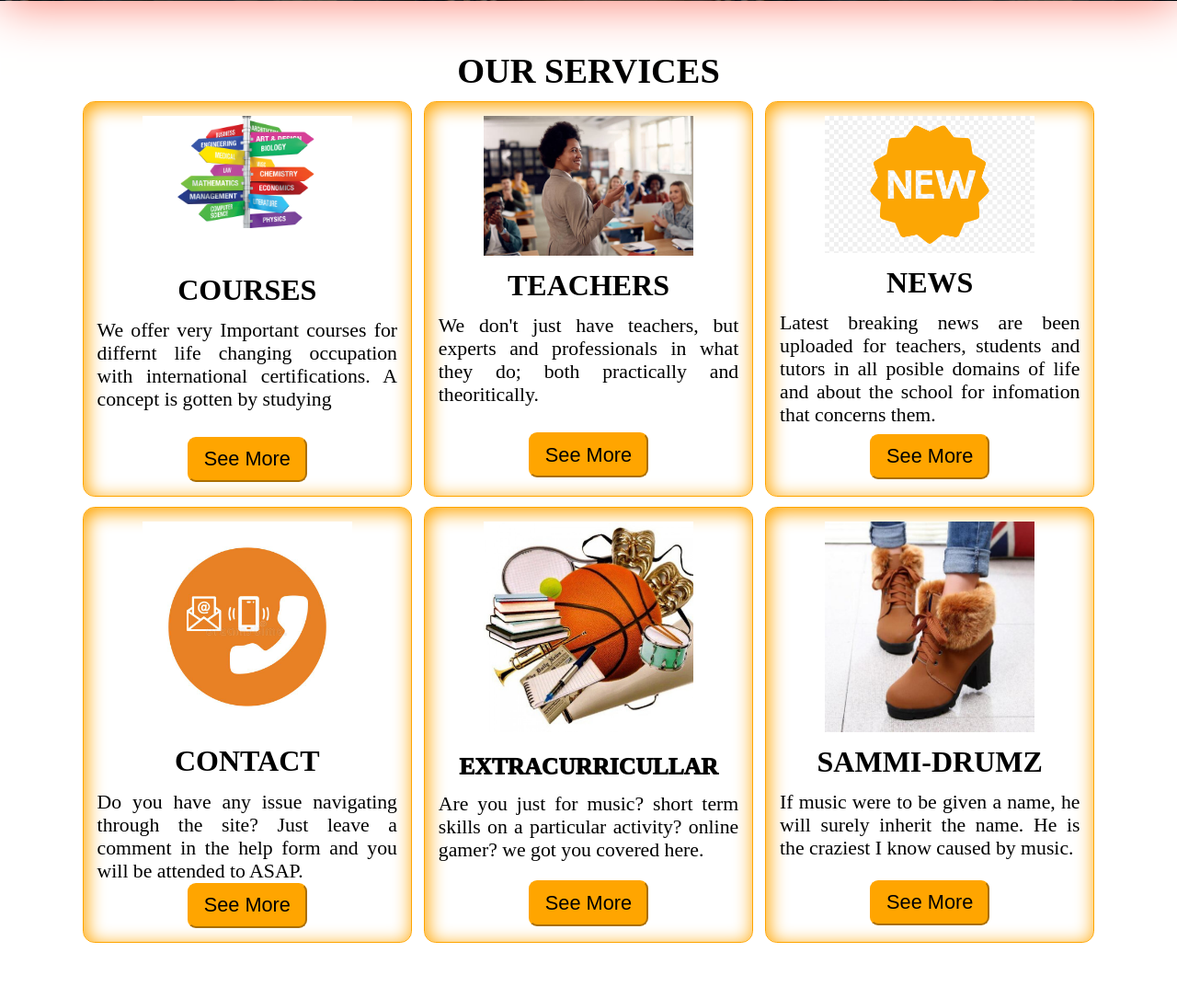
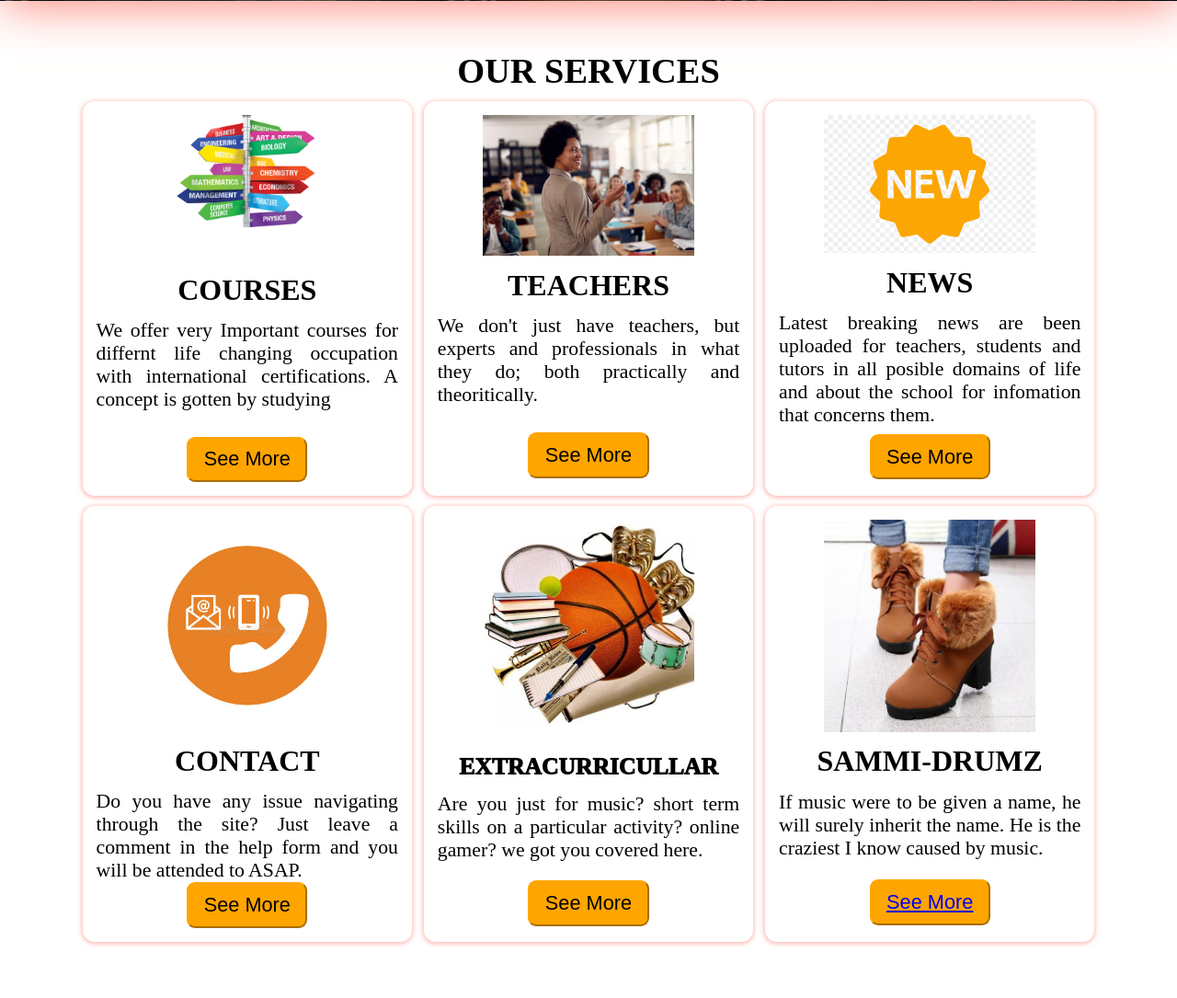
Before and after one commit to Sammi-Drums/Site-7, a PHP site: page / in a window 1280 px wide. Shown: the part 399-1484 px from the top of the page at 92% size. Run offline with PHP 8.4, Linux system fonts and the light colour scheme.

Commit message:
CardLinkingIndex

```diff
--- a/CSS/Style.css
+++ b/CSS/Style.css
@@ -30,7 +30,7 @@
 }
 .topic h2:hover{
     font-size: 3.1vw;
-    color: orange;
+    color: salmon;
 }
 .cards{
     display: flex;
@@ -38,13 +38,14 @@
     margin-top: 1%;
 }
 .card1{
-    border: 1px solid orange;
+    border: 0px solid salmon;
+    box-shadow:  -0.2px 1px 5px 1px rgba(250, 128, 114, 0.548);
     padding: 15px;
     border-bottom: 44%;
     margin-right: 1vw;
     flex: 33.3%;
     border-radius: 1vw;
-    box-shadow: inset 2px 4px 20px 1px orange;
+
 }
 .card1 button{
     border-radius: 9px;
@@ -77,12 +78,13 @@
 }
 .card2{
     flex: 33.3%;
-    border: 1px solid orange;
+    border: 0px solid salmon;
+    box-shadow:  -0.2px 1px 5px 1px rgba(250, 128, 114, 0.548);
     padding: 15px;
     border-bottom: 44%;
     margin-right: 1vw;
     border-radius: 1vw;
-    box-shadow: inset 2px 4px 20px 1px orange;
+
 }
 .card2 button{
     border-radius: 9px;
@@ -114,12 +116,13 @@
     font-size: 1.7vw;
 }
 .card3{
-    border: 1px solid orange;
+    border: 0px solid salmon;
+    box-shadow:  -0.2px 1px 5px 1px rgba(250, 128, 114, 0.548);
     padding: 15px;
     border-bottom: 44%;
     flex: 33.3%;
     border-radius: 1vw;
-    box-shadow: inset 2px 4px 20px 1px orange;
+
 }
 .card3 button{
     border-radius: 9px;
@@ -161,13 +164,14 @@
     margin-top: 1%;
 }
 .card11{
-    border: 1px solid orange;
+    border: 0px solid salmon;
+    box-shadow:  -0.2px 1px 5px 1px rgba(250, 128, 114, 0.548);
     padding: 15px;
     border-bottom: 44%;
     margin-right: 1vw;
     flex: 33.3%;
     border-radius: 1vw;
-    box-shadow: inset 2px 4px 20px 1px orange;
+
 }
 .card11 button{
     border-radius: 9px;
@@ -200,12 +204,13 @@
 }
 .card21{
     flex: 33.3%;
-    border: 1px solid orange;
+    border: 0px solid salmon;
+    box-shadow:  -0.2px 1px 5px 1px rgba(250, 128, 114, 0.548);
     padding: 15px;
     border-bottom: 44%;
     margin-right: 1vw;
     border-radius: 1vw;
-    box-shadow: inset 2px 4px 20px 1px orange;
+
 }
 .card21 button{
     border-radius: 9px;
@@ -237,12 +242,13 @@
     font-size: 1.7vw;
 }
 .card31{
-    border: 1px solid orange;
+    border: 0px solid salmon;
+    box-shadow:  -0.2px 1px 5px 1px rgba(250, 128, 114, 0.548);
     padding: 15px;
     border-bottom: 44%;
     flex: 33.3%;
     border-radius: 1vw;
-    box-shadow: inset 2px 4px 20px 1px orange;
+
 }
 .card31 button{
     border-radius: 9px;
--- a/index.html
+++ b/index.html
@@ -112,7 +112,7 @@
                         the name. He is the craziest I know caused by music.
 
                     </p>
-                    <center><button>  See More </button></center>
+                    <center><button>  <a href="Services.html">See More</a> </button></center>
                 </div>
         </div>
     </div>
@@ -185,7 +185,7 @@
 
     </div>
     <div class="copyWSection">
-        <h2> @copywritethe5fives </h2>
+        <h2> 1@copywritethe5fives </h2>
     </div>
         </div>
 
```
